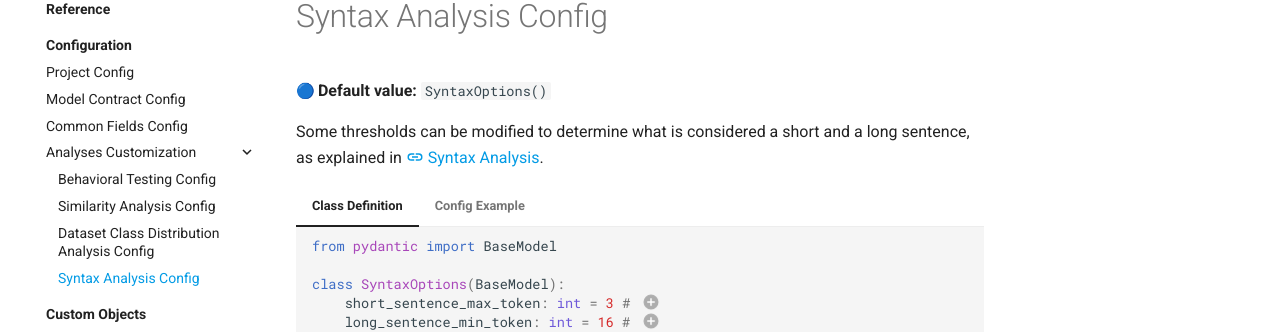
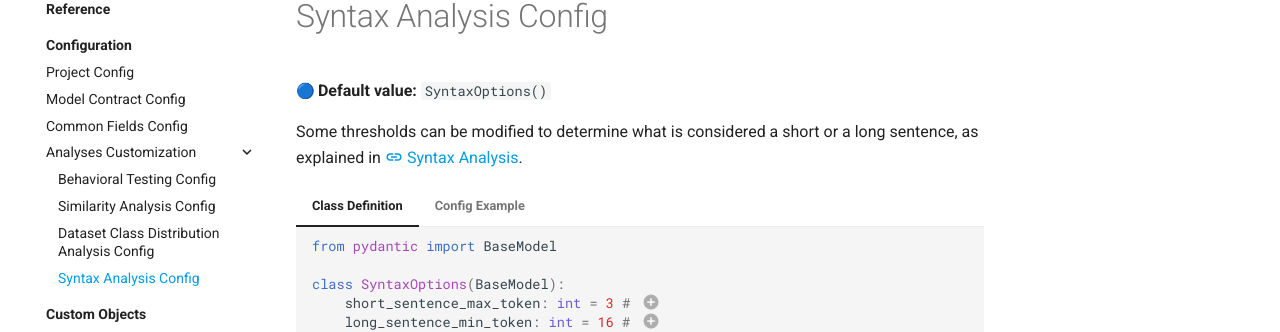
Before and after one commit to ServiceNow/azimuth, an MkDocs documentation site: the page built from docs/docs/reference/configuration/analyses/syntax.md, in a window 1280 px wide. Shown: the part 150-482 px from the top of the page. Built offline with MkDocs 1.6.1 and Material for MkDocs 9.7.7, drawn with Linux system fonts in a browser that asks for light colours; emoji names are drawn with the system emoji font; comment, search, counter and statistics services are not loaded; the version menu is left out.

Commit message:
Apply suggestions from code review
Co-authored-by: Lindsay Brin <lindsay.brin@gmail.com>

```diff
--- a/docs/docs/key-concepts/syntax-analysis.md
+++ b/docs/docs/key-concepts/syntax-analysis.md
@@ -64,7 +64,7 @@ Based on the token count, the `long_sentence` and `short_sentence` smart tags ar
 ## Configuration
 
 [:material-link: Syntax Analysis Config](../reference/configuration/analyses/syntax.md)
-explains how to edit the thresholds to determine what is considered a short and long sentence.
+explains how to edit the thresholds to determine what is considered a short or long sentence.
 
 
 --8<-- "includes/abbreviations.md"
--- a/docs/docs/reference/configuration/analyses/syntax.md
+++ b/docs/docs/reference/configuration/analyses/syntax.md
@@ -2,7 +2,7 @@
 
 :blue_circle: **Default value:** `SyntaxOptions()`
 
-Some thresholds can be modified to determine what is considered a short and a long sentence, as explained in
+Some thresholds can be modified to determine what is considered a short or a long sentence, as explained in
 [:material-link: Syntax Analysis](../../../key-concepts/syntax-analysis.md).
 
 === "Class Definition"
```
Also changed, not shown: docs/docs/key-concepts/smart-tags.md (+1 -1 lines), docs/docs/reference/configuration/analyses/index.md (+1 -1 lines).
